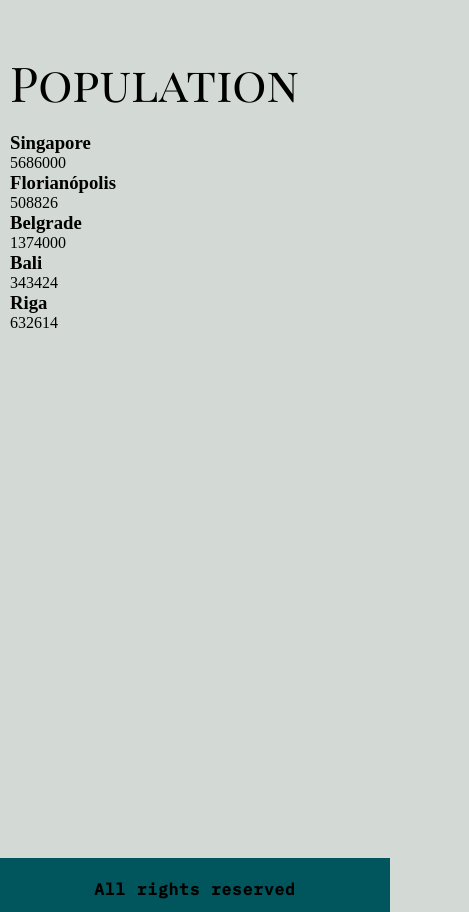
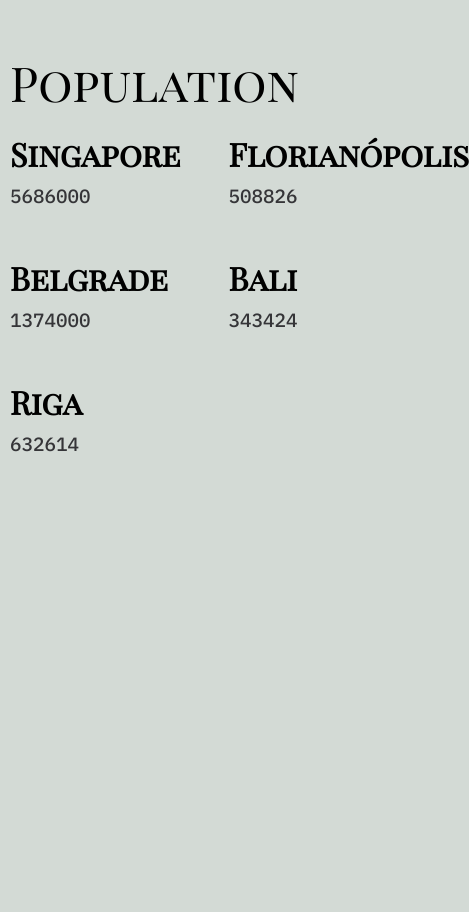
Before and after one commit to guihtryb/wonderful-cities, a website with bundled scripts: page index.html in a window 390 px wide. Shown: the part 1760-2672 px from the top of the page, 469 px wide, since content can reach past the window. Built offline with nearby package versions, Linux system fonts and the light colour scheme.

Commit message:
feat: add style to number animation

```diff
--- a/css/darkMode.css
+++ b/css/darkMode.css
@@ -146,3 +146,11 @@
   margin-top: 1rem;
   font-weight: 700;
 }
+
+.dark-mode .grid-numbers h3 {
+  color: rgb(224, 220, 220);
+}
+
+.dark-mode [data-number] {
+  color: rgb(73, 68, 68);
+}
--- a/css/dropdownMenu.css
+++ b/css/dropdownMenu.css
@@ -50,6 +50,7 @@ ul.dropdown-menu {
   color: rgb(168, 161, 161);
 }
 
-.dropdown-menu li a:hover {
+.dropdown-menu li a:hover,
+.dropdown-menu li a:focus {
   color: #FFF;
 }
--- /dev/null
+++ b/css/numbers.css
@@ -0,0 +1,24 @@
+.grid-numbers {
+  display: grid;
+  grid-template-columns: 1fr 1fr;
+  grid-column: 2 / 4;
+  gap: 3rem;
+}
+
+.grid-numbers h3 {
+  font-family: 'Playfair Display SC';
+  font-size: 2rem;
+  margin-bottom: .5rem;
+}
+
+[data-number] {
+  font-size: 1.2rem;
+  color: rgb(53, 53, 56);
+  font-family: 'IBM Plex Mono';
+}
+
+@media screen and ( max-width : 700px ) {
+  .grid-numbers {
+    grid-column: 1;
+  }
+}
--- a/css/style.css
+++ b/css/style.css
@@ -4,3 +4,4 @@
 @import 'darkMode.css';
 @import 'toolTip.css';
 @import 'dropdownMenu.css';
+@import 'numbers.css';
```
